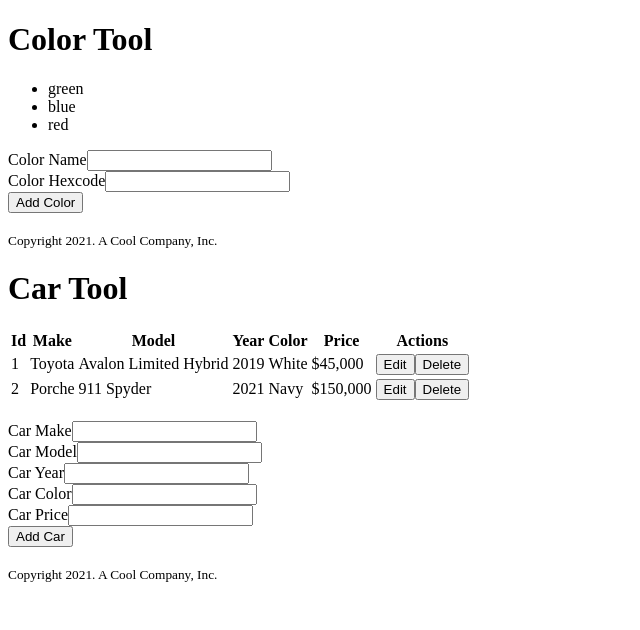
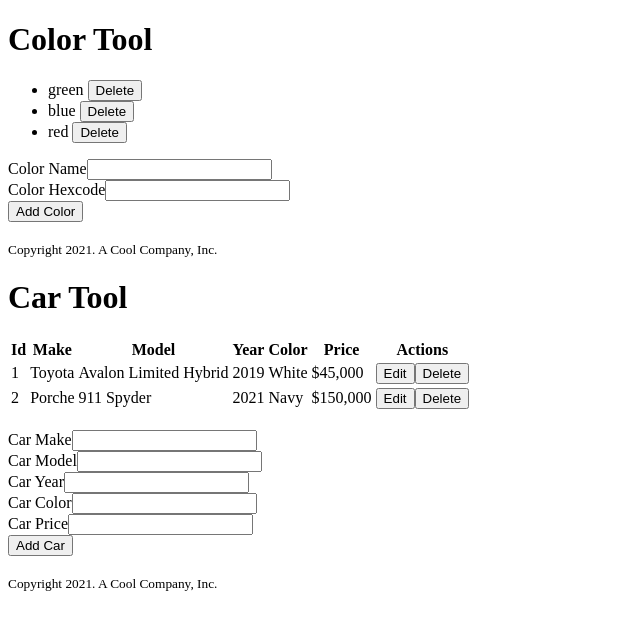
Before and after one commit to tspauld98/demo-app, a React (Create React App) app: page / in a window 1280 px wide. Shown: the top 630 px of the page, without its empty margins (0-640 px from the left). Built offline with nearby package versions, Linux system fonts and the light colour scheme.

Commit message:
Finished step 1 of exercise 13

```diff
--- a/src/components/ColorList.js
+++ b/src/components/ColorList.js
@@ -1 +1,12 @@
-export const ColorList = ({ colors }) => <ul>{colors.map(color => <li key={color.id}>{color.colorName}</li>)}</ul>;
+export const ColorList = ({ colors, onDeleteClick }) =>
+  <ul>
+    {colors.map(color => {
+      const deleteColor = () => onDeleteClick(color.id);
+      return (
+        <li key={color.id}>
+          {color.colorName}&nbsp;
+          <button type="button" value={color.id} onClick={deleteColor}>Delete</button>
+        </li>
+      );
+    })}
+  </ul>;
--- a/src/components/ColorTool.js
+++ b/src/components/ColorTool.js
@@ -1,22 +1,19 @@
-import { useList } from "../hooks/useList";
-
 import { ToolHeader } from "./ToolHeader";
 import { ColorList } from "./ColorList";
 import { ColorForm } from "./ColorForm";
 import { ToolFooter } from "./ToolFooter";
+import { useColorToolStore } from "../hooks/useColorToolStore";
 
 export const ColorTool = ({ colors: initialColors, crHolder }) => {
 
-  const [ colors, addItem ] = useList([ ...initialColors ]);
+  const { colors, addColor, deleteColor } = useColorToolStore([ ...initialColors ]);
 
-  const addColor = (colorForm) => {
-    addItem(colorForm);
-  }
+  console.log(colors);
 
   return (
     <>
       <ToolHeader toolTitle="Color Tool" />
-      <ColorList colors={colors} />
+      <ColorList colors={colors} onDeleteClick={deleteColor} />
       <ColorForm onSubmitForm={addColor} submitButtonLabel="Add Color"/>
       <br/>
       <ToolFooter copyRightHolder={crHolder}/>
--- /dev/null
+++ b/src/hooks/useColorToolStore.js
@@ -0,0 +1,13 @@
+import { useList } from './useList';
+
+export const useColorToolStore = (initialColors) => {
+
+  const [ colors, addColor, , deleteColor ] = useList([ ...initialColors ]);
+
+  return {
+    colors,
+    addColor,
+    deleteColor
+  };
+
+};
```
